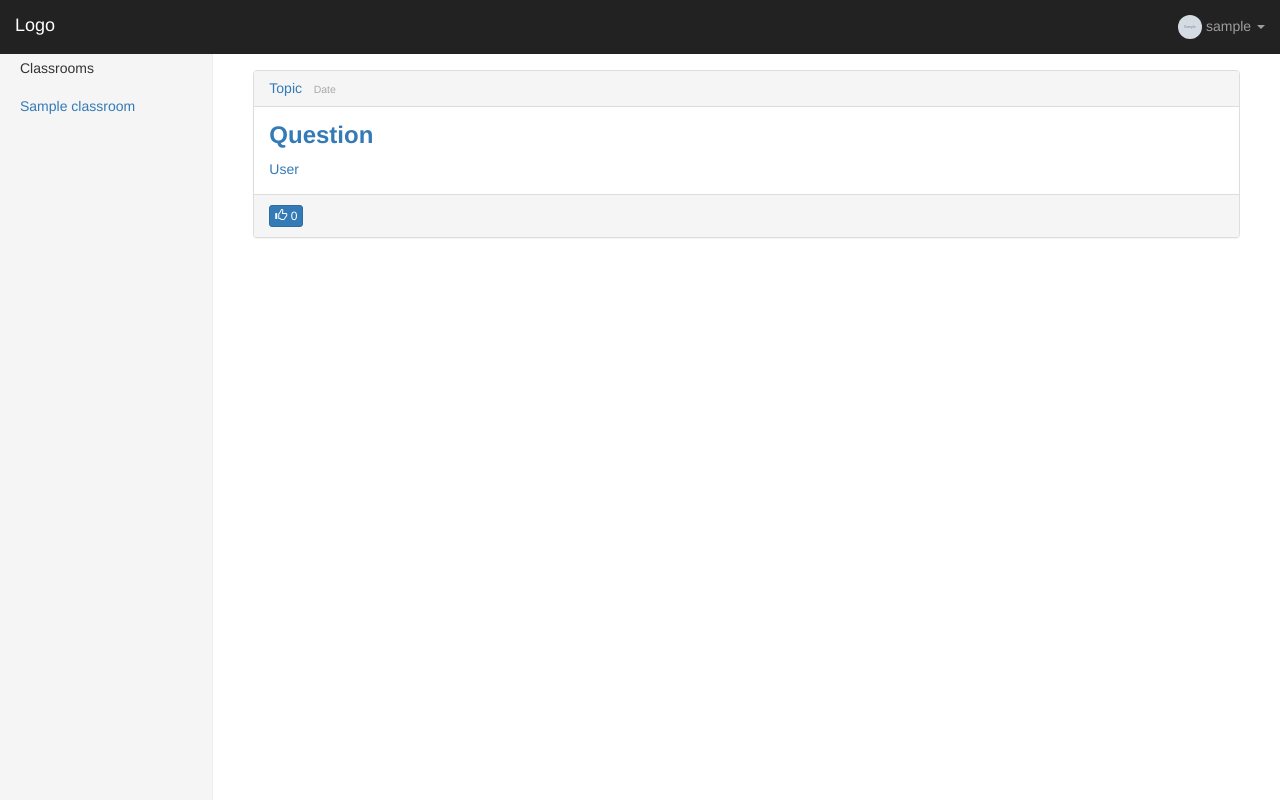
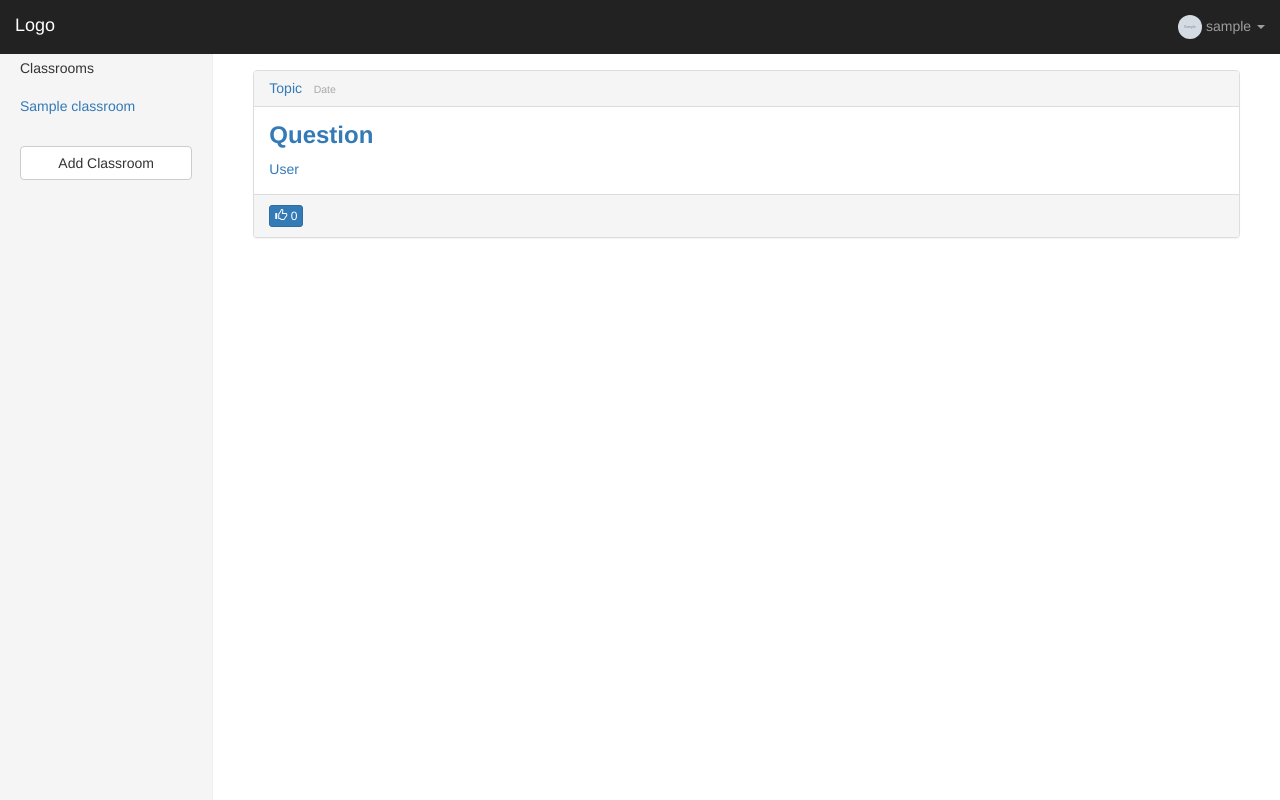
Before and after one commit to generil/hackathon, a Django app: page / in a window 1280 px wide. Run offline with Django 3.2, Linux system fonts and the light colour scheme; a user stored in the database is signed in; tables that the repository leaves empty hold one stand-in row (values such as "Sample post"); grey boxes marked "Sample" are stand-in pictures; some libraries are stand-ins or nearby versions.

Commit message:
fixed the bug

```diff
--- a/hackathon/templates/sidebar.html
+++ b/hackathon/templates/sidebar.html
@@ -5,6 +5,15 @@
     <ul class="nav nav-sidebar">
         <li><a href="{% url 'classroom:forum' record.classroom.pk %}">{{record.classroom.name}}</a></li>
     </ul>
+    <div id="addclassroom" style="display:none">
+        <form action="">
+            <div class="form-group">
+                <input type="text" class="form-control" id="classroom" placeholder="Classroom" name="classroom">
+            </div>
+            <button class="btn btn-primary btn-block">Add Classroom</button>
+        </form>
+    </div>
+    <button class="btn btn-default btn-block" id="hide">Add Classroom</button>
     {% endfor %}
 <!--if wala-->
 {% else %}
```
